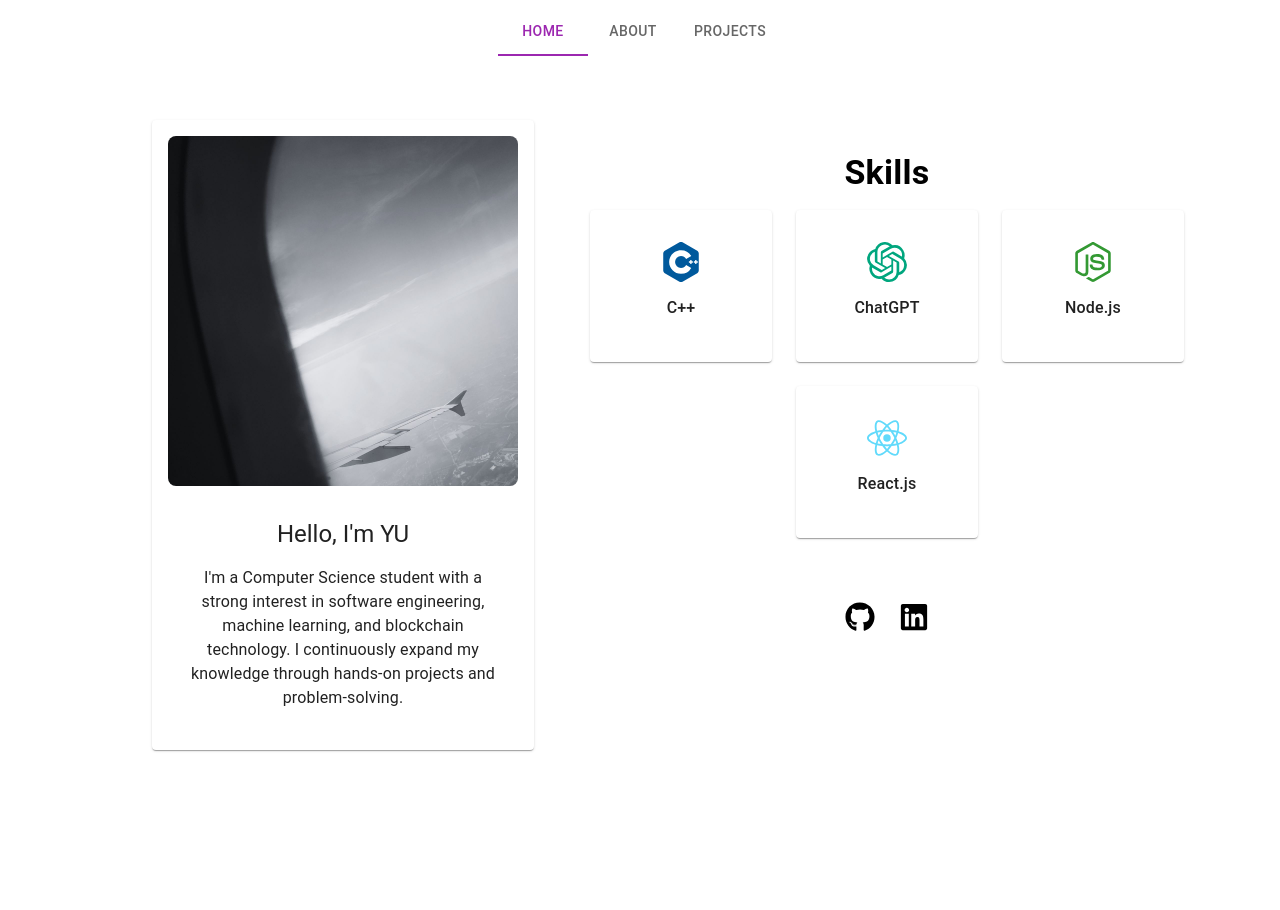
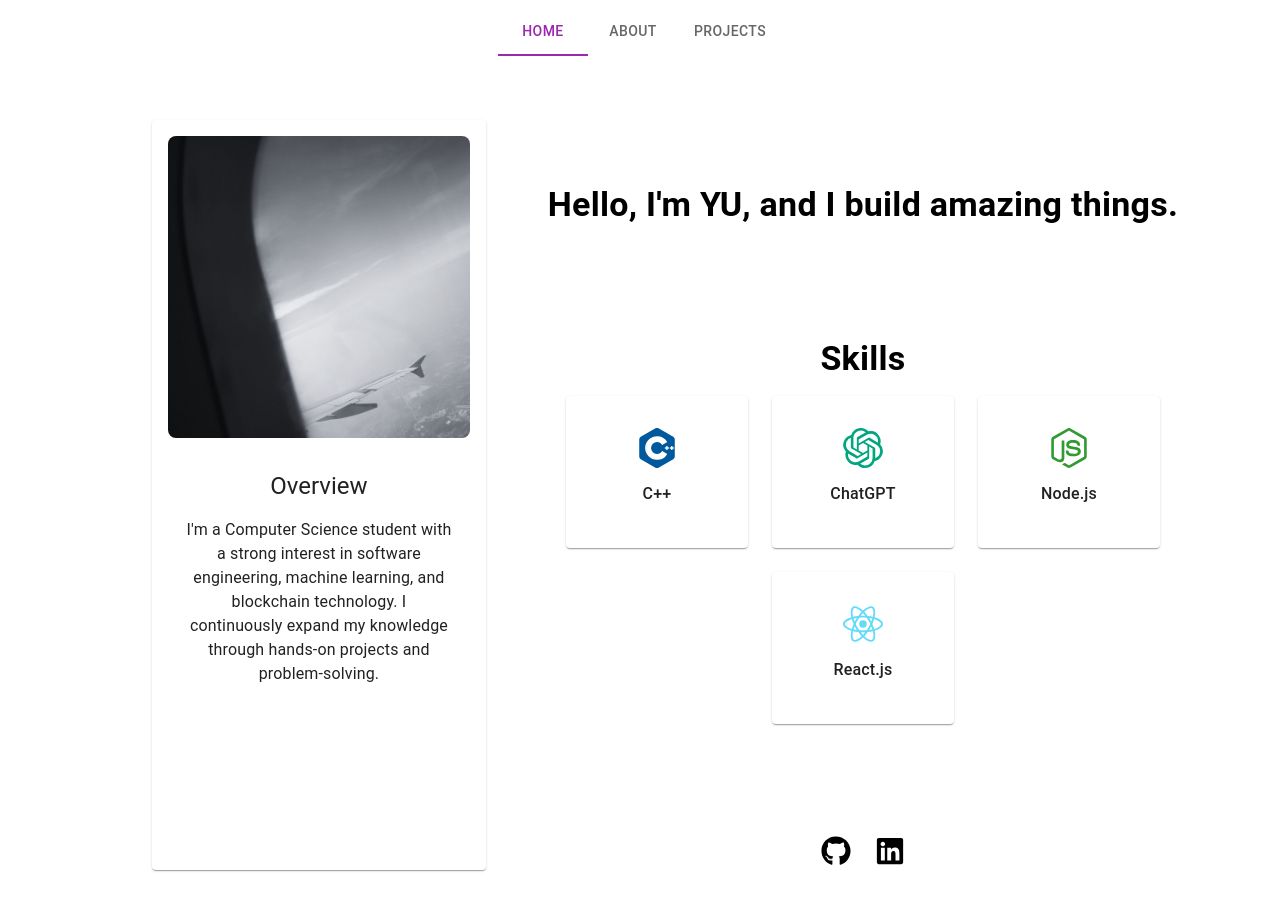
Before and after one commit to 21Yu/21Yu.github.io, a React (Vite) app in the folder mini-project/: page /#/ in a window 1280 px wide. Shown: the top 910 px of the page. Before the commit the page ends 822 px from the top, so only its background shows below. Built offline with nearby package versions, Linux system fonts and the light colour scheme.

Commit message:
added heading, complete home page

```diff
--- a/mini-project/src/components/skills.jsx
+++ b/mini-project/src/components/skills.jsx
@@ -11,7 +11,7 @@ const skills = [
 
 export default function Skills() {
   return (
-    <Box sx={{ textAlign: "center", mt: 4 }}>
+    <Box sx={{ textAlign: "center", mt: 14 }}>
       <Typography variant="h4" sx={{ mb: 2, fontWeight: "bold" }}>
         Skills
       </Typography>
--- a/mini-project/src/pages/Home.jsx
+++ b/mini-project/src/pages/Home.jsx
@@ -1,5 +1,5 @@
 import React from 'react';
-import { Box, Typography, Card, CardContent, Link} from '@mui/material';
+import { Box, Typography, Card, CardContent, Link } from '@mui/material';
 import Skills from '../components/skills';  // Import the Skills component
 import { FaGithub, FaLinkedin, FaTwitter, FaFacebook } from "react-icons/fa"; // Add social media icons
 
@@ -18,7 +18,7 @@ function Home() {
         {/* Bio Paragraph */}
         <CardContent sx={{ textAlign: 'center' }}>
           <Typography variant="h5" sx={{ mb: 2 }}>
-                        Hello, I'm YU
+            Overview
           </Typography>
           <Typography variant="body1">
             I'm a Computer Science student with a strong interest in software engineering,
@@ -27,24 +27,22 @@ function Home() {
         </CardContent>
       </Card>
 
-            {/* Right-hand side card containing the Skills component */}
-            <Box sx={{ flex: 1 }}>
+      {/* Right-hand side content with Skills and Social Media Links */}
+      <Box sx={{ flexGrow: 1, textAlign: "center", mt: 4 }}>
+        {/* Skills Header */}
+        <Typography variant="h4" sx={{ mb: 2, mt: 4, fontWeight: "bold" }}>
+          Hello, I'm YU, and I build amazing things.
+        </Typography>
         <Skills />
 
         {/* Social Media Links (Placed below Skills) */}
-                <Box sx={{ display: 'flex', justifyContent: 'center', gap: 3, mt: 8 }}>
+        <Box sx={{ display: "flex", justifyContent: "center", gap: 3, mt: 14 }}>
           <Link href="https://github.com/21Yu" target="_blank" sx={{ color: 'inherit' }}>
             <FaGithub size={30} />
           </Link>
           <Link href="https://www.linkedin.com/in/yu-wu-a283492a5/" target="_blank" sx={{ color: 'inherit' }}>
             <FaLinkedin size={30} />
           </Link>
-                    {/* <Link href="https://twitter.com/yourusername" target="_blank" sx={{ color: 'inherit' }}>
-                        <FaTwitter size={30} />
-                    </Link>
-                    <Link href="https://www.facebook.com/yourusername" target="_blank" sx={{ color: 'inherit' }}>
-                        <FaFacebook size={30} />
-                    </Link> */}
         </Box>
       </Box>
     </Box>
```
Lines whose indentation alone changed are shown as unchanged.
